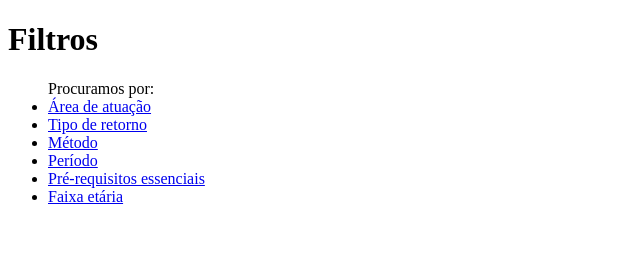
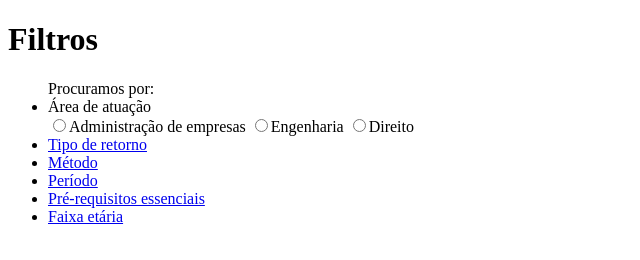
Before and after one commit to RaphaCBa9/procurestagio, a plain HTML site: page fluxo empresa/filtros.html in a window 1280 px wide. Shown: the whole page, without its empty margins (0-640 px from the left). Drawn offline with Linux system fonts and the light colour scheme.

```diff
--- a/fluxo empresa/filtros.html
+++ b/fluxo empresa/filtros.html
@@ -9,7 +9,16 @@
             <h1>Filtros</h1>
             <nav>
                 <ul>Procuramos por:
-                    <li><a href='areadeatuacao.html'>Área de atuação</a></li>
+                    <li>Área de atuação
+                        <form>
+                            <input type="radio" id="adm" name="ada" value="Administração de empresas"
+                            <label for="adm">Administração de empresas</label>
+                            <input type="radio" id="eng" name="ada" value="Engenharia"
+                            <label for="eng">Engenharia</label>
+                            <input type="radio" id="dir" name="ada" value="Direito"
+                            <label for="dir">Direito</label>
+                        </form>
+                    </li>
                     <li><a href='tipoderetorno.html'>Tipo de retorno</a></li>
                     <li><a href='metodo.html'>Método</a></li>
                     <li><a href='periodo.html'>Período</a></li>
```
Also changed, not shown: fluxo empresa/areadeatuacao.html (deleted, +0 -17 lines).
